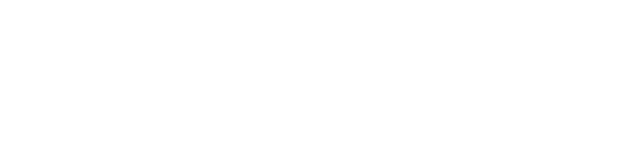
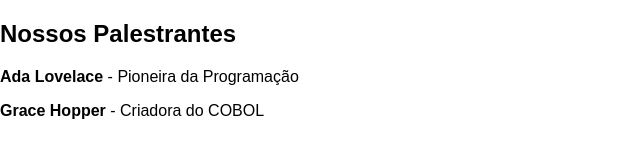
Before and after one commit to Sr0Felps/Atividade-Pr-tica-O-Website-da-Tech-Conference-DevOps-Summit-, a plain HTML site: page index.html in a window 1280 px wide. Shown: the whole page, without its empty margins (0-640 px from the left). Drawn offline with Linux system fonts and the light colour scheme.

Commit message:
feat: implementa a seção de palestrantes

```diff
--- a/index.html
+++ b/index.html
@@ -11,9 +11,15 @@
     </header>
 
   <main>
+    <section>
+    <h2>Nossos Palestrantes</h2>
+    <div>
+      <p><strong>Ada Lovelace</strong> - Pioneira da Programação</p>
+      <p><strong>Grace Hopper</strong> - Criadora do COBOL</p>
+    </div>
+  </section>
     </main>
 
-  <footer>
-    </footer>
+    <script src="scripts.js"></script>
 </body>
 </html>
```
